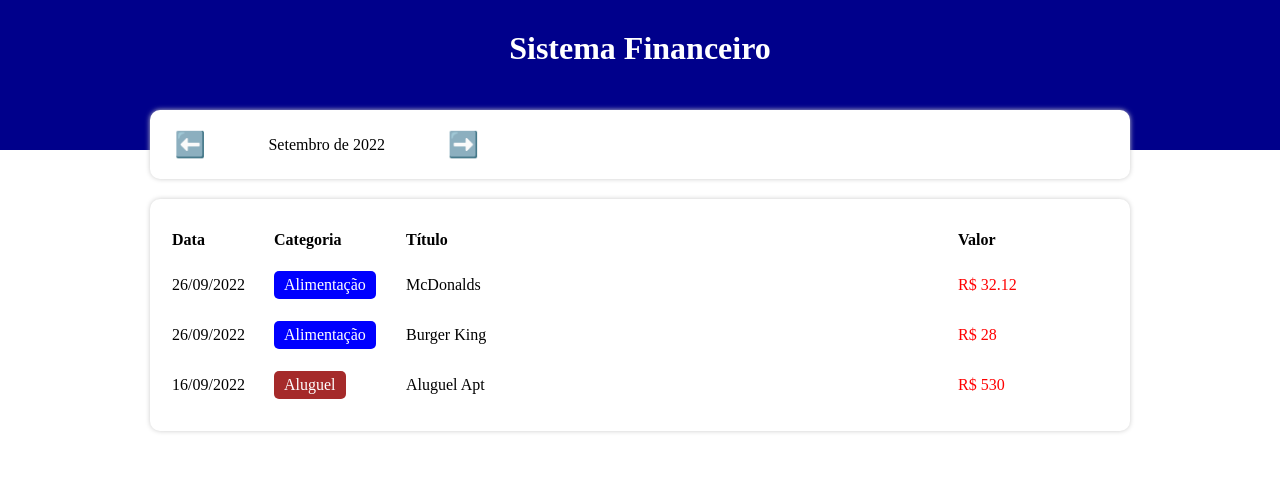
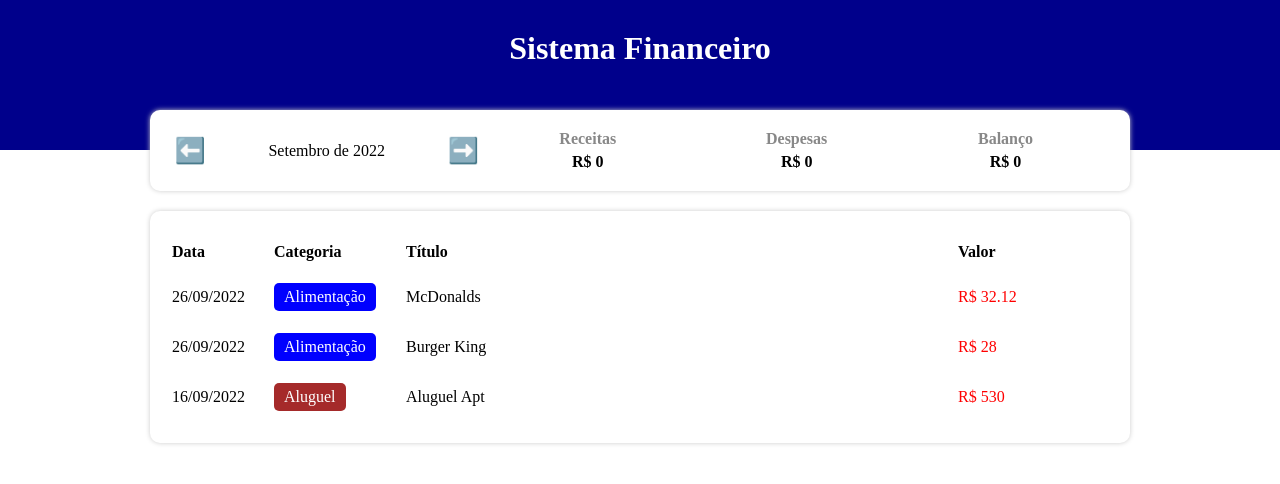
Before and after one commit to LoiolaBr17/Sistema_Financeiro, a React (Vite) app: page / in a window 1280 px wide. Shown: the top 484 px of the page. Built offline with nearby package versions, Linux system fonts and the light colour scheme.

Commit message:
created component ResumeItem

```diff
--- a/src/components/InfoArea/index.tsx
+++ b/src/components/InfoArea/index.tsx
@@ -1,5 +1,6 @@
 import * as C from './styles';
 import { formatCurrentMonth } from '../../helpers/dateFilter'
+import { ResumeItem } from '../ResumeItem';
 
 type Props = {
     currentMonth: string;
@@ -33,7 +34,9 @@
             </C.MonthArea>
 
             <C.ResumeArea>
-
+                <ResumeItem title="Receitas" value={income}/>
+                <ResumeItem title="Despesas" value={expense}/>
+                <ResumeItem title="Balanço" value={income - expense}/>
             </C.ResumeArea>
         </C.Container>
     )
--- /dev/null
+++ b/src/components/ResumeItem/index.tsx
@@ -0,0 +1,15 @@
+import * as C from './styles';
+
+type Props = {
+    title: string;
+    value: number;
+}
+
+export const ResumeItem = ({ title, value }: Props) => {
+    return (
+        <C.Container>
+            <C.Title>{title}</C.Title>
+            <C.Info>R$ {value}</C.Info>
+        </C.Container>
+    );
+}
--- /dev/null
+++ b/src/components/ResumeItem/styles.ts
@@ -0,0 +1,18 @@
+import styled from "styled-components";
+
+export const Container = styled.div`
+    flex: 1;
+`;
+
+export const Title = styled.div`
+    text-align: center;
+    font-weight: bold;
+    color: #888;
+    margin-bottom: 5px;
+`;
+
+export const Info = styled.div`
+    text-align: center;
+    font-weight: bold;
+    color: #000;
+`;
```
